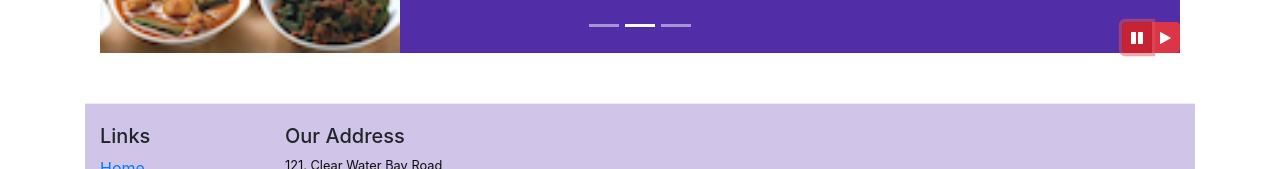
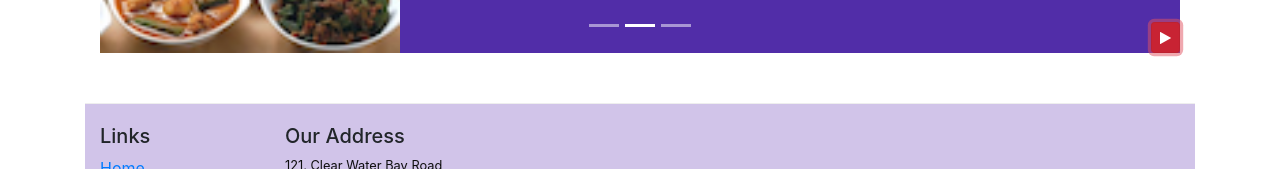
Before and after one commit to Thenukanth/learning, a website: page index.html in a window 1280 px wide. Both pictures are taken after a click on the button 1137 px from the left and 668 px from the top of the page. Shown: the part 631-800 px from the top of the page. Drawn offline with nearby package versions, Linux system fonts and the light colour scheme; files whose address does not match are found by name.

Commit message:
more bootstrap and jquery

```diff
--- a/index.html
+++ b/index.html
@@ -202,14 +202,11 @@
                         <a class="carousel-control-next" href="#mycarousel" role="button" data-slide="next">
                             <span class="carousel-control-next-icon"></span>
                         </a>
-                        <div class="btn-group" id="carouselButton">
-                            <button class="btn btn-danger btn-sm" id="carousel-pause">
-                                <span class="fa fa-pause"></span>
-                            </button>
-                            <button class="btn btn-danger btn-sm" id="carousel-play">
-                                <span class="fa fa-play"></span>
-                            </button>
-                        </div>
+
+                        <button class="btn btn-danger btn-sm" id="carouselButton">
+                            <span id="carousel-button-icon" class="fa fa-pause"></span>
+                        </button>
+
 
 
 
@@ -275,15 +272,27 @@
         </script>
         <script>
             $(document).ready(function(){
-                $("#mycarousel").carousel( { interval: 2000 } );
-                $("#carousel-pause").click(function(){
+                $("#mycarousel").carousel( { interval:2000 });
+                $("#carouselButton").click(function(){
+                if ($("#carouselButton").children("span").hasClass('fa-pause')) {
                     $("#mycarousel").carousel('pause');
-                });
-                $("#carousel-play").click(function(){
+                    $("#carouselButton").children("span").removeClass('fa-pause');
+                    $("#carouselButton").children("span").addClass('fa-play');
+                }
+                else if ($("#carouselButton").children("span").hasClass('fa-play')){
                     $("#mycarousel").carousel('cycle');
-                });
+                    $("#carouselButton").children("span").removeClass('fa-play');
+                    $("#carouselButton").children("span").addClass('fa-pause');
+                }
+            });
             });
         </script>
+
+
+
+
+
+    </script>
 
 </body>
 
```
